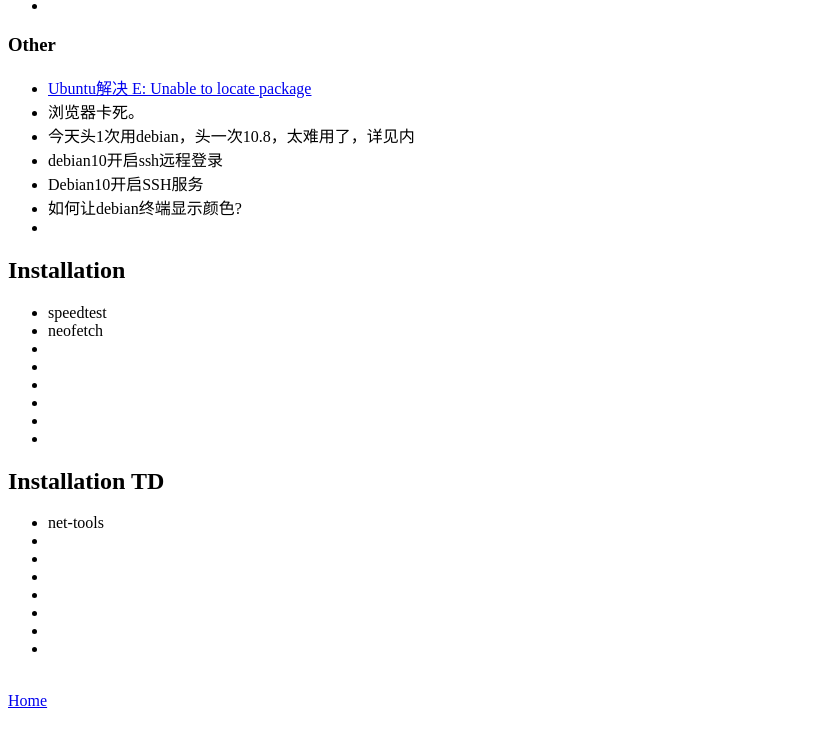
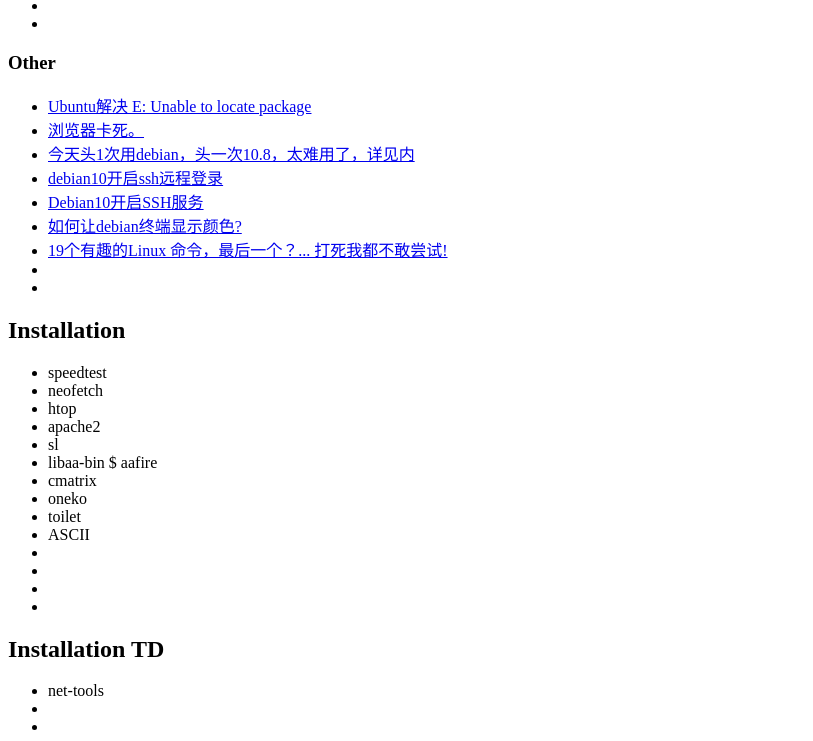
Before and after one commit to miketaochina/miketaochina.github.io, a plain HTML site: page debian.html in a window 1280 px wide. Shown: the part 1075-1816 px from the top of the page, without its empty margins (0-813 px from the left). Before the commit the page ends 1793 px from the top, so only its background shows below. Drawn offline with Linux system fonts and the light colour scheme.

Commit message:
debian.html updated

```diff
--- a/debian.html
+++ b/debian.html
@@ -39,6 +39,7 @@
                 <li>ls --color ---------------# Show color in terminal</li>
                 <li>vi ~/.bashrc ------------------# 如何让debian终端显示颜色?</li>
                 <li>pmset -g batt ---------------# Check battery status</li>
+                <li>factor</li>
             </ul>
         </p>
 
@@ -68,11 +69,13 @@
         <p>
             <ul>
                 <li><a href="https://blog.csdn.net/a921122/article/details/22965429/">Ubuntu解决 E: Unable to locate package</a></li>
-                <li><a herf="https://tieba.baidu.com/p/7636521958">浏览器卡死。</a></li>
-                <li><a herf="https://tieba.baidu.com/p/7312735854#139697452964l">今天头1次用debian，头一次10.8，太难用了，详见内</a></li>
-                <li><a herf="https://www.zhzz.org/asp/2129">debian10开启ssh远程登录</a></li>
-                <li><a herf="https://blog.51cto.com/u_437549/4331925">Debian10开启SSH服务</a></li>
-                <li><a herf="https://www.cnblogs.com/kimkat/p/15229386.html">如何让debian终端显示颜色?</a></li>
+                <li><a href="https://tieba.baidu.com/p/7636521958">浏览器卡死。</a></li>
+                <li><a href="https://tieba.baidu.com/p/7312735854#139697452964l">今天头1次用debian，头一次10.8，太难用了，详见内</a></li>
+                <li><a href="https://www.zhzz.org/asp/2129">debian10开启ssh远程登录</a></li>
+                <li><a href="https://blog.51cto.com/u_437549/4331925">Debian10开启SSH服务</a></li>
+                <li><a href="https://www.cnblogs.com/kimkat/p/15229386.html">如何让debian终端显示颜色?</a></li>
+                <li><a href="https://wangxiaoting.blog.csdn.net/article/details/108786847?spm=1001.2101.3001.6650.1&utm_medium=distribute.pc_relevant.none-task-blog-2%7Edefault%7ECTRLIST%7ERate-1.pc_relevant_paycolumn_v3&depth_1-utm_source=distribute.pc_relevant.none-task-blog-2%7Edefault%7ECTRLIST%7ERate-1.pc_relevant_paycolumn_v3&utm_relevant_index=2">19个有趣的Linux 命令，最后一个？... 打死我都不敢尝试!</a></li>
+                <li></li>
                 <li></li>
             </ul>
         </p>
@@ -82,8 +85,14 @@
             <ul>
                 <li>speedtest</li>
                 <li>neofetch</li>
-                <li></li>
-                <li></li>
+                <li>htop</li>
+                <li>apache2</li>
+                <li>sl</li>
+                <li>libaa-bin     $ aafire</li>
+                <li>cmatrix</li>
+                <li>oneko</li>
+                <li>toilet</li>
+                <li>ASCII</li>
                 <li></li>
                 <li></li>
                 <li></li>
```
